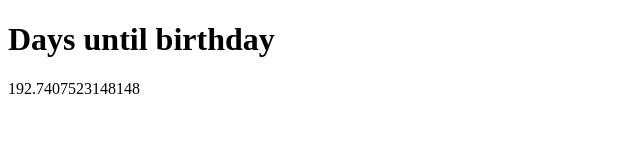
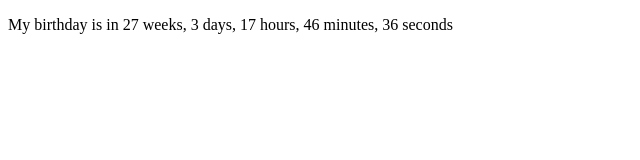
Before and after one commit to toarnaiz/web_development, a website: page date/index.html in a window 1280 px wide. Shown: the whole page, without its empty margins (0-640 px from the left). Drawn offline with Linux system fonts and the light colour scheme.

Commit message:
countdown

```diff
--- a/date/index.html
+++ b/date/index.html
@@ -5,19 +5,38 @@
     <title>Date</title>
 </head>
 <body>
-<h1>Days until birthday</h1>
 
-<p id="output"></p>
+<p>
+My birthday is in
+<span id="weeks"></span> weeks,
+<span id="days"></span> days,
+<span id="hours"></span> hours,
+<span id="minutes"></span> minutes,
+<span id="seconds"></span> seconds
+</p>
+
 
 <script>
-    let now = new Date();
-    let then = new Date("November, 01, 2026 12:00:00");
+    count()
+    function count() {
+        let now = new Date();
+        let then = new Date("November 1, 2026 12:00:00");
 
-    let diff = then - now;
+        let diff = then - now;
 
-    let days = (diff / 1000 / 60 / 60 / 24);
+        let weeks = Math.floor(diff / (1000 * 60 * 60 * 24 * 7));
+        let days = Math.floor(diff / (1000 * 60 * 60 * 24)) % 7;
+        let hours = Math.floor(diff / (1000 * 60 * 60)) % 24;
+        let minutes = Math.floor(diff / (1000 * 60)) % 60;
+        let seconds = Math.floor(diff / 1000) % 60;
 
-    document.getElementById("output").innerHTML = days;
+        document.getElementById("weeks").innerHTML = weeks;
+        document.getElementById("days").innerHTML = days;
+        document.getElementById("hours").innerHTML = hours;
+        document.getElementById("minutes").innerHTML = minutes;
+        document.getElementById("seconds").innerHTML = seconds;
+    }
+    setInterval(count, 500);
 </script>
 
 </body>
```
